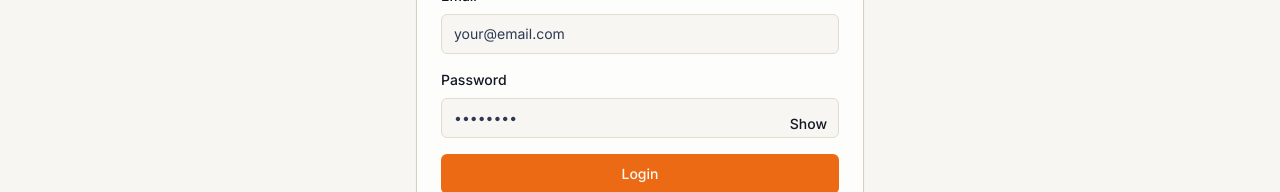
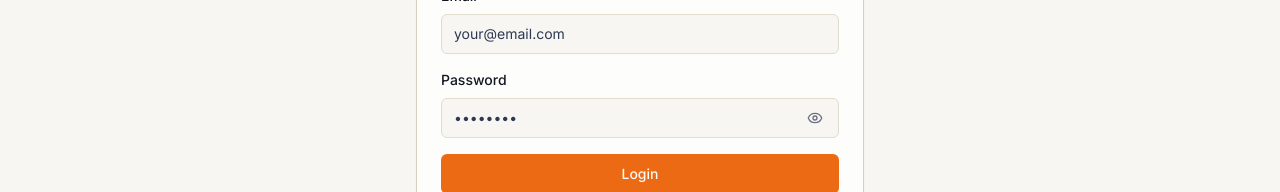
Before and after one commit to RohanKhatua/hackernews, a Next.js app: page /auth/login in a window 1280 px wide. Shown: the part 345-537 px from the top of the page. Built offline with nearby package versions, Linux system fonts and the light colour scheme; no server answers.

Commit message:
feat: add password visibility toggle to login form

```diff
--- a/app/auth/login/page.tsx
+++ b/app/auth/login/page.tsx
@@ -13,6 +13,7 @@ import {
 	CardContent,
 	CardFooter,
 } from "@/components/ui/card";
+import { Eye, EyeOff } from "lucide-react";
 
 export default function LoginPage() {
 	const [email, setEmail] = useState("");
@@ -54,13 +55,11 @@ export default function LoginPage() {
 									className="w-full"
 								/>
 							</div>
-							<div className="space-y-2 relative">
-								<label
-									htmlFor="password"
-									className="block text-sm font-medium"
-								>
+							<div className="space-y-2">
+								<label htmlFor="password" className="block text-sm font-medium">
 									Password
 								</label>
+								<div className="relative">
 									<Input
 										id="password"
 										type={showPassword ? "text" : "password"}
@@ -68,17 +67,21 @@ export default function LoginPage() {
 										value={password}
 										onChange={(e) => setPassword(e.target.value)}
 										required
-									className="w-full"
+										className="w-full pr-12"
 									/>
-								<Button
-									type="button"
-									variant="ghost"
-									size="sm"
-									className="absolute right-0 top-7"
+									<div
 										onClick={() => setShowPassword(!showPassword)}
-								>
-									{showPassword ? "Hide" : "Show"}
-								</Button>
+										className="absolute right-2 top-1/2 -translate-y-1/2 h-8 w-8 flex items-center justify-center cursor-pointer text-gray-500 hover:text-gray-700 rounded-md"
+										aria-label={
+											showPassword ? "Hide password" : "Show password"
+										}>
+										{showPassword ? (
+											<EyeOff className="h-4 w-4" />
+										) : (
+											<Eye className="h-4 w-4" />
+										)}
+									</div>
+								</div>
 							</div>
 							<Button type="submit" className="w-full" disabled={isLoading}>
 								{isLoading ? "Logging in..." : "Login"}
```
Lines whose indentation alone changed are shown as unchanged.
